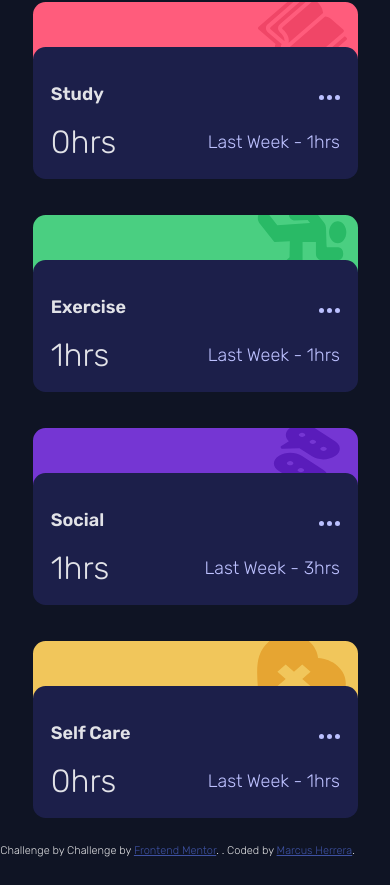
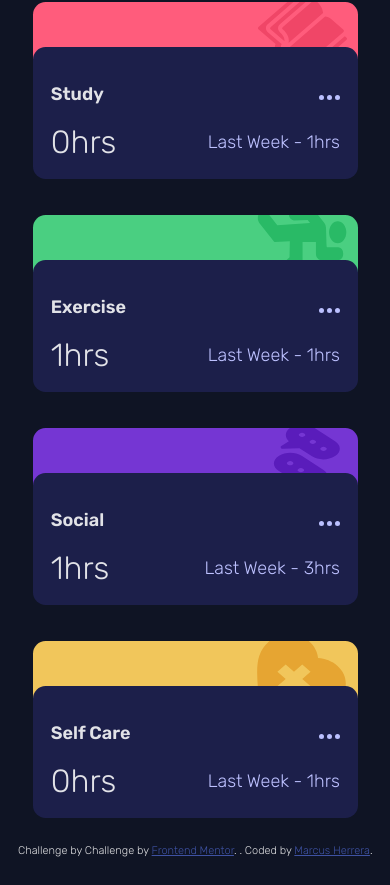
Before and after one commit to mahiv87/chrono-dash, a React (Vite) app: page / in a window 390 px wide. Shown: the part 661-1546 px from the top of the page. Built offline with nearby package versions, Linux system fonts and the light colour scheme.

Commit message:
fixed footer position

```diff
--- a/src/components/FooterComponent/FooterComponent.module.css
+++ b/src/components/FooterComponent/FooterComponent.module.css
@@ -15,7 +15,7 @@
 	.attribution {
 		position: relative;
 		bottom: 10px;
-		left: 45%;
+		left: 50%;
 		font-size: 11px;
 		transform: translate(-50%);
 		text-wrap: nowrap;
```
